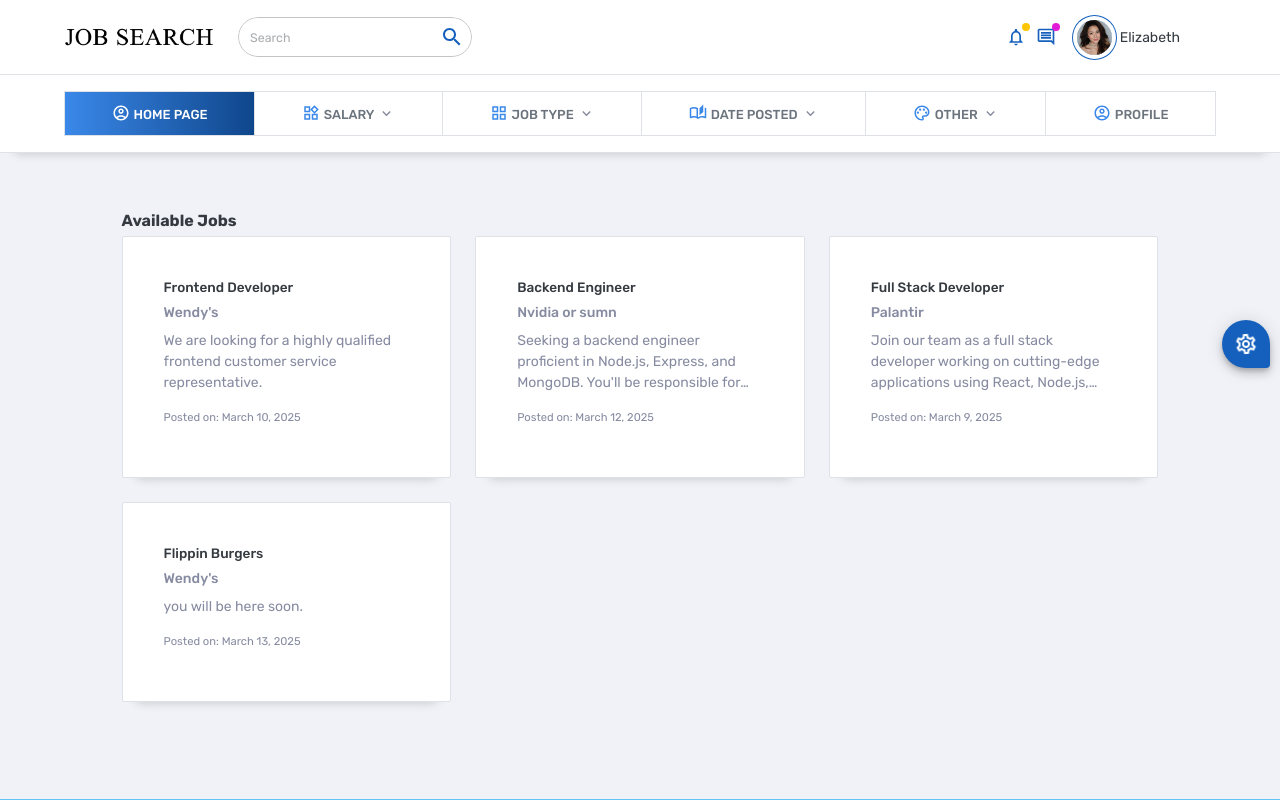
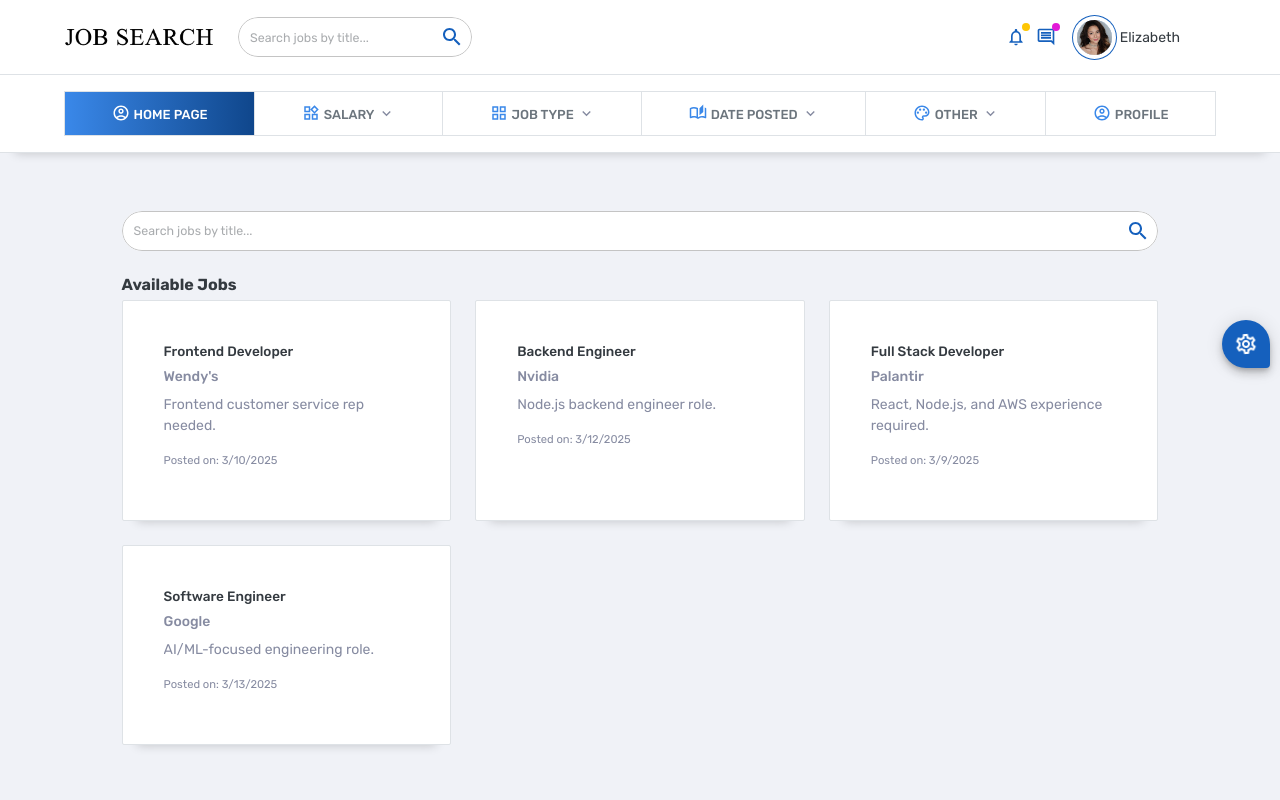
Before and after one commit to Chawewo/JobApp, a React (Vite) app in the folder Frontend/Main/: page / in a window 1280 px wide. Shown: the top 800 px of the page. Built offline with nearby package versions, Linux system fonts and the light colour scheme.

Commit message:
Search bar and Main Dashboard implementation

```diff
--- a/Frontend/Main/src/components/mainHeader/searchBar.jsx
+++ b/Frontend/Main/src/components/mainHeader/searchBar.jsx
@@ -1,3 +1,4 @@
+import { useState } from 'react';
 import IconButton from '@mui/material/IconButton';
 import Stack from '@mui/material/Stack';
 import InputAdornment from '@mui/material/InputAdornment';
@@ -5,18 +6,22 @@
 // Icons
 import SearchIcon from '@mui/icons-material/Search';
 
-function SearchBar() {
+function SearchBar({ onSearch }) {
+  const [query, setQuery] = useState('');
+
+  const handleChange = (event) => {
+    const newQuery = event.target.value;
+    setQuery(newQuery);
+    onSearch(newQuery); // Send query to parent component (JobApp)
+  };
+
   return (
-		<Stack
-			component="form"
-			display={{
-				xs: 'none',
-				md: 'inline-block',
-			}}
-		>
+    <Stack component="form">
       <TextField
         size="small"
         color="primary"
+        value={query}
+        onChange={handleChange}
         InputProps={{
           name: 'search',
           endAdornment: (
@@ -26,7 +31,6 @@
               </IconButton>
             </InputAdornment>
           ),
-
           sx: {
             pr: 0,
             bgcolor: 'background.paper',
@@ -44,39 +48,10 @@
             },
           },
         }}
-				placeholder="Search"
+        placeholder="Search jobs by title..."
         variant="outlined"
         fullWidth
       />
-			{/* <InputBase
-				sx={{
-					ml: 1,
-					bgcolor: 'background.paper',
-					borderRadius: '20px',
-					overflow: 'hidden',
-					pl: 2,
-					py: 0,
-					border: 2,
-					borderColor: 'primary.light',
-					fontSize: '13px',
-				}}
-				placeholder="Search"
-				endAdornment={
-					<InputAdornment position="end">
-						<IconButton
-							color="primary"
-							size="small"
-							type="submit"
-							sx={{ bgcolor: 'primary.main' }}
-						>
-							<SearchIcon
-								fontSize="small"
-								sx={{ color: 'primary.contrastText' }}
-							/>
-						</IconButton>
-					</InputAdornment>
-				}
-			/> */}
     </Stack>
   );
 }
--- a/Frontend/Main/src/pages/dashboardsPages/MainDashboard/index.jsx
+++ b/Frontend/Main/src/pages/dashboardsPages/MainDashboard/index.jsx
@@ -1,4 +1,4 @@
-// MUI imports
+import { useState } from 'react';
 import Box from '@mui/material/Box';
 import Card from '@mui/material/Card';
 import CardContent from '@mui/material/CardContent';
@@ -11,75 +11,49 @@
 import Button from '@mui/material/Button';
 import IconButton from '@mui/material/IconButton';
 import CloseIcon from '@mui/icons-material/Close';
-import calcLayoutHeight from '@/utils/helpers/layoutHeight';
-import { useState } from 'react';
+import SearchBar from '@/components/mainHeader/searchBar';
 
 function JobApp() {
   const [selectedJob, setSelectedJob] = useState(null);
   const [open, setOpen] = useState(false);
+  const [searchQuery, setSearchQuery] = useState('');
 
   // Dummy data
   const jobsData = [
-    {
-      id: 1,
-      title: "Frontend Developer",
-      company: "Wendy's",
-      description: "We are looking for a  highly qualified frontend customer service representative.",
-      datePosted: "2025-03-10"
-    },
-    {
-      id: 2,
-      title: "Backend Engineer",
-      company: "Nvidia or sumn",
-      description: "Seeking a backend engineer proficient in Node.js, Express, and MongoDB. You'll be responsible for building scalable APIs and ensuring data integrity.",
-      datePosted: "2025-03-12"
-    },
-    {
-      id: 3,
-      title: "Full Stack Developer",
-      company: "Palantir",
-      description: "Join our team as a full stack developer working on cutting-edge applications using React, Node.js, and AWS. Must have experience with CI/CD pipelines.",
-      datePosted: "2025-03-09"
-    },
-    {
-      id: 4,
-      title: "Flippin Burgers",
-      company: "Wendy's",
-      description: "you will be here soon.",
-      datePosted: "2025-03-13"
-    }
+    { id: 1, title: "Frontend Developer", company: "Wendy's", description: "Frontend customer service rep needed.", datePosted: "2025-03-10" },
+    { id: 2, title: "Backend Engineer", company: "Nvidia", description: "Node.js backend engineer role.", datePosted: "2025-03-12" },
+    { id: 3, title: "Full Stack Developer", company: "Palantir", description: "React, Node.js, and AWS experience required.", datePosted: "2025-03-09" },
+    { id: 4, title: "Software Engineer", company: "Google", description: "AI/ML-focused engineering role.", datePosted: "2025-03-13" }
   ];
 
-  const formatDate = (dateString) => {
-    const options = { year: 'numeric', month: 'long', day: 'numeric' };
-    return new Date(dateString).toLocaleDateString(undefined, options);
-  };
+  // Filter jobs based on search query
+  const filteredJobs = jobsData.filter(job =>
+    job.title.toLowerCase().includes(searchQuery.toLowerCase())
+  );
 
-  // Handle card click to open dialog
   const handleCardClick = (job) => {
     setSelectedJob(job);
     setOpen(true);
   };
 
-  // Handle dialog close
   const handleClose = () => {
     setOpen(false);
   };
 
   return (
-    <Box
-      minHeight={`calc(100vh - ${calcLayoutHeight('header', false) + calcLayoutHeight('footer', false)}px)`}
-      p="5%"
-      sx={{
-        color: 'black',
-      }}
-    >
+    <Box p="5%" sx={{ color: 'black' }}>
+      {/* Search Bar with spacing below */}
+      <Box sx={{ mb: 3 }}>
+        <SearchBar onSearch={setSearchQuery} />
+      </Box>
+
       <Typography variant="h4" component="h1" gutterBottom>
         Available Jobs
       </Typography>
 
       <Grid container spacing={3}>
-        {jobsData.map((job) => (
+        {filteredJobs.length > 0 ? (
+          filteredJobs.map((job) => (
             <Grid item xs={12} sm={6} md={4} key={job.id}>
               <Card
                 sx={{
@@ -116,39 +90,34 @@
                     {job.description}
                   </Typography>
                   <Typography variant="caption" color="text.secondary">
-                  Posted on: {formatDate(job.datePosted)}
+                    Posted on: {new Date(job.datePosted).toLocaleDateString()}
                   </Typography>
                 </CardContent>
               </Card>
             </Grid>
-        ))}
+          ))
+        ) : (
+          <Typography variant="h6" color="text.secondary" sx={{ m: 3 }}>
+            No jobs found.
+          </Typography>
+        )}
       </Grid>
 
       {/* Job Details Dialog */}
-      <Dialog
-        open={open}
-        onClose={handleClose}
-        maxWidth="md"
-        fullWidth
-      >
+      <Dialog open={open} onClose={handleClose} maxWidth="md" fullWidth>
         {selectedJob && (
           <>
-            <DialogTitle sx={{ m: 0, p: 2, pb: 0 }}>
+            <DialogTitle>
               {selectedJob.title}
               <IconButton
                 aria-label="close"
                 onClick={handleClose}
-                sx={{
-                  position: 'absolute',
-                  right: 8,
-                  top: 8,
-                  color: (theme) => theme.palette.grey[500],
-                }}
+                sx={{ position: 'absolute', right: 8, top: 8, color: 'grey.500' }}
               >
                 <CloseIcon />
               </IconButton>
             </DialogTitle>
-            <DialogContent sx={{ pt: 1 }} dividers>
+            <DialogContent dividers>
               <Typography variant="h6" color="text.secondary" gutterBottom>
                 {selectedJob.company}
               </Typography>
@@ -156,14 +125,12 @@
                 {selectedJob.description}
               </Typography>
               <Typography variant="subtitle2" color="text.secondary" sx={{ mt: 2 }}>
-                Posted on: {formatDate(selectedJob.datePosted)}
+                Posted on: {new Date(selectedJob.datePosted).toLocaleDateString()}
               </Typography>
             </DialogContent>
             <DialogActions>
               <Button onClick={handleClose}>Close</Button>
-              <Button variant="contained" color="primary">
-                Apply Now
-              </Button>
+              <Button variant="contained" color="primary">Apply Now</Button>
             </DialogActions>
           </>
         )}
```
Lines whose indentation alone changed are shown as unchanged.
